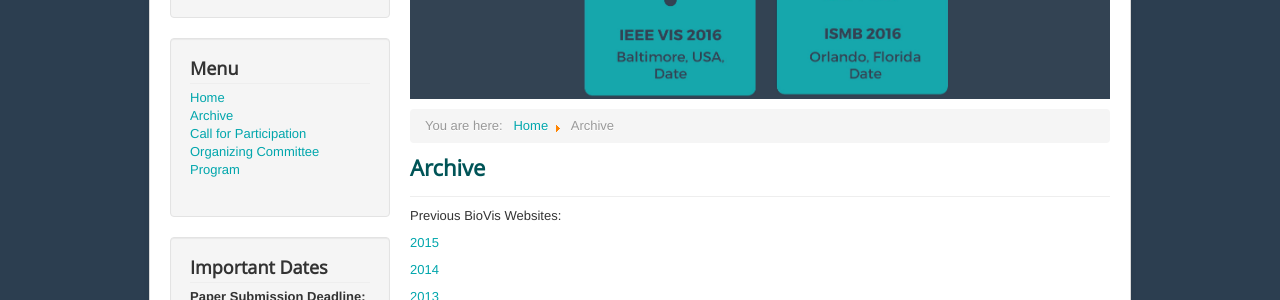
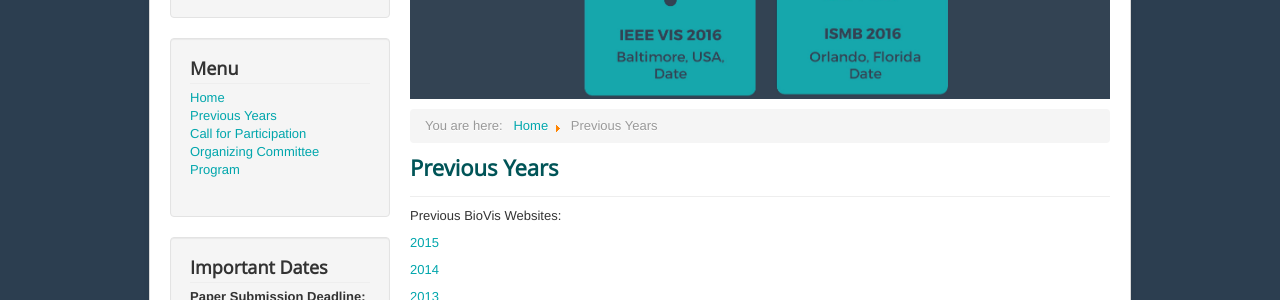
Before and after one commit to ngehlenborg/2017, a Jekyll site: the page built from archive.md, in a window 1280 px wide. Shown: the part 307-607 px from the top of the page. Built offline with Jekyll 4.4.1, drawn with Linux system fonts in a browser that asks for light colours.

Commit message:
updated archive title to previous years

```diff
--- a/archive.md
+++ b/archive.md
@@ -1,7 +1,7 @@
 ---
 layout: page
-title: Archive
-permalink: /archive/
+title: Previous Years
+permalink: /previousYears/
 ---
 Previous BioVis Websites:
 
```
